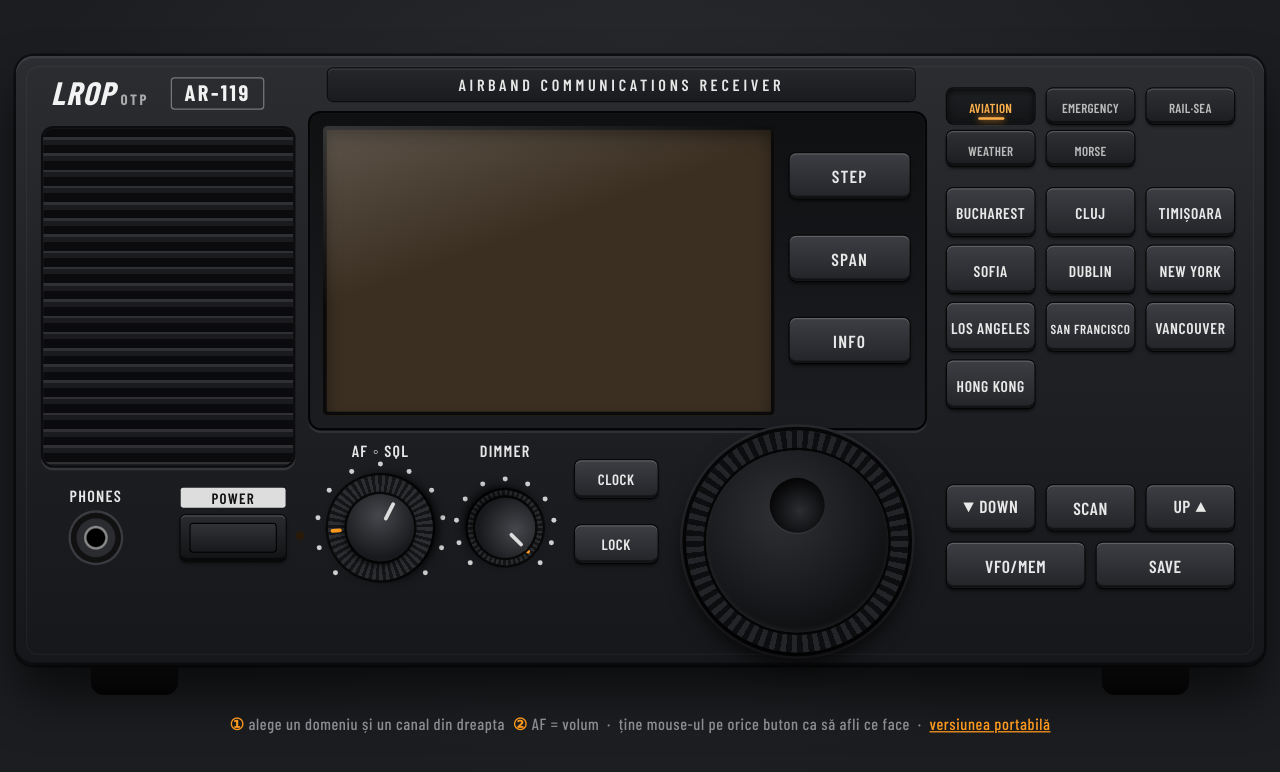
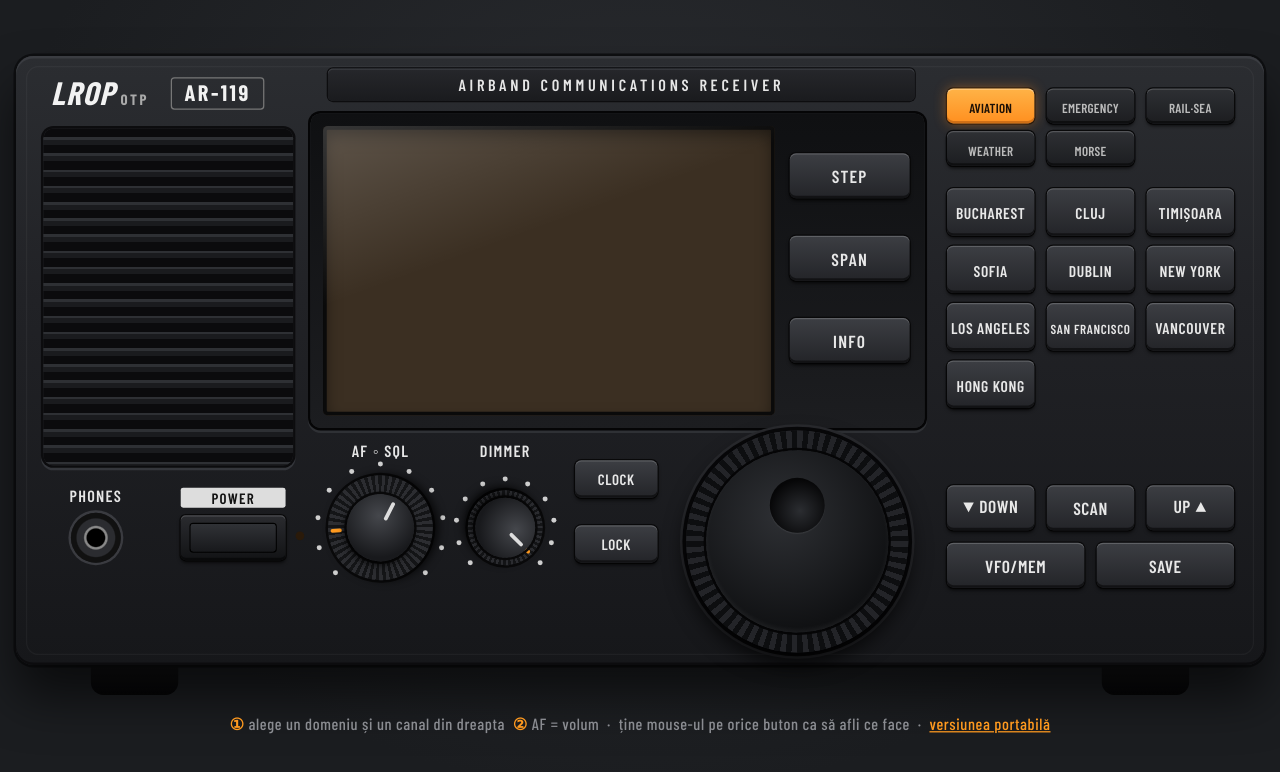
Before and after one commit to cristiturcin-ro/lrop-radio, a plain HTML site: page index.html in a window 1280 px wide. Drawn offline with nearby package versions, Linux system fonts and the light colour scheme.

Commit message:
Selected domain tab turns orange (no underline)
Co-Authored-By: Claude Opus 5.5 <noreply@anthropic.com>
Claude-Session: https://claude.ai/code/session_018h6XaBF6qRYu65xNVnQE1S

```diff
--- a/index.html
+++ b/index.html
@@ -74,8 +74,10 @@ button{font-family:inherit}
 .small{height:21px;width:54px;font-size:11px;border-radius:4px}
 .mode-lbl{position:absolute;width:38px;text-align:center;font:600 11px/1 "Barlow Condensed";color:#eee;letter-spacing:.5px;cursor:help}
 .btn.tab{color:#bbb;background:linear-gradient(180deg,#2e3034,#1c1d20)}
-.btn.tab.on{color:#ffb04a;background:linear-gradient(180deg,#1f2023,#131416);box-shadow:inset 0 2px 5px rgba(0,0,0,.75),0 0 0 1px #0a0a0b}
-.btn.tab.on::after{left:35%;right:35%;top:auto;bottom:3px;width:auto;height:2px;border-radius:1px}
+/* tab-ul selectat: tot butonul devine portocaliu (fără linie sub nume) */
+.btn.tab.on{color:#1c1006;background:linear-gradient(180deg,#ffb347,#ff8f1f);
+  box-shadow:0 1px 0 rgba(255,255,255,.35) inset,0 -2px 0 rgba(120,50,0,.35) inset,0 0 10px rgba(255,140,30,.45),0 0 0 1px #0a0a0b}
+.btn.tab.on::after{display:none}
 .btn.chbtn.on{color:#ffb04a}
 .grp-lbl{display:flex;align-items:center;gap:8px;font-size:12px;letter-spacing:3px;color:#cfcfcf;cursor:help}
 .grp-lbl::before,.grp-lbl::after{content:"";flex:1;height:1px;background:#4a4c51}
```
